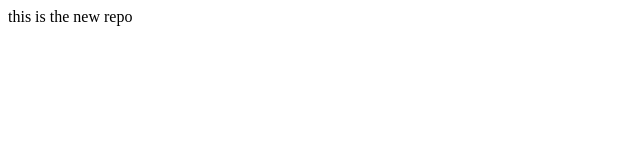
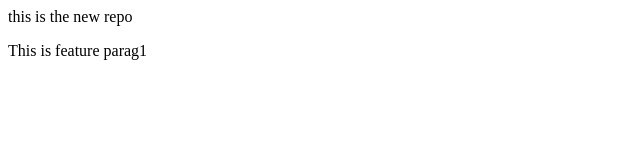
Before and after one commit to kjjisto/localRepo, a plain HTML site: page index.html in a window 1280 px wide. Shown: the whole page, without its empty margins (0-640 px from the left). Drawn offline with Linux system fonts and the light colour scheme.

Commit message:
Add new parag1

```diff
--- a/index.html
+++ b/index.html
@@ -1 +1,2 @@
 <p> this is the new repo</p>
+<p>This is feature parag1 </p>
```
Also changed, not shown: 1 other file.
